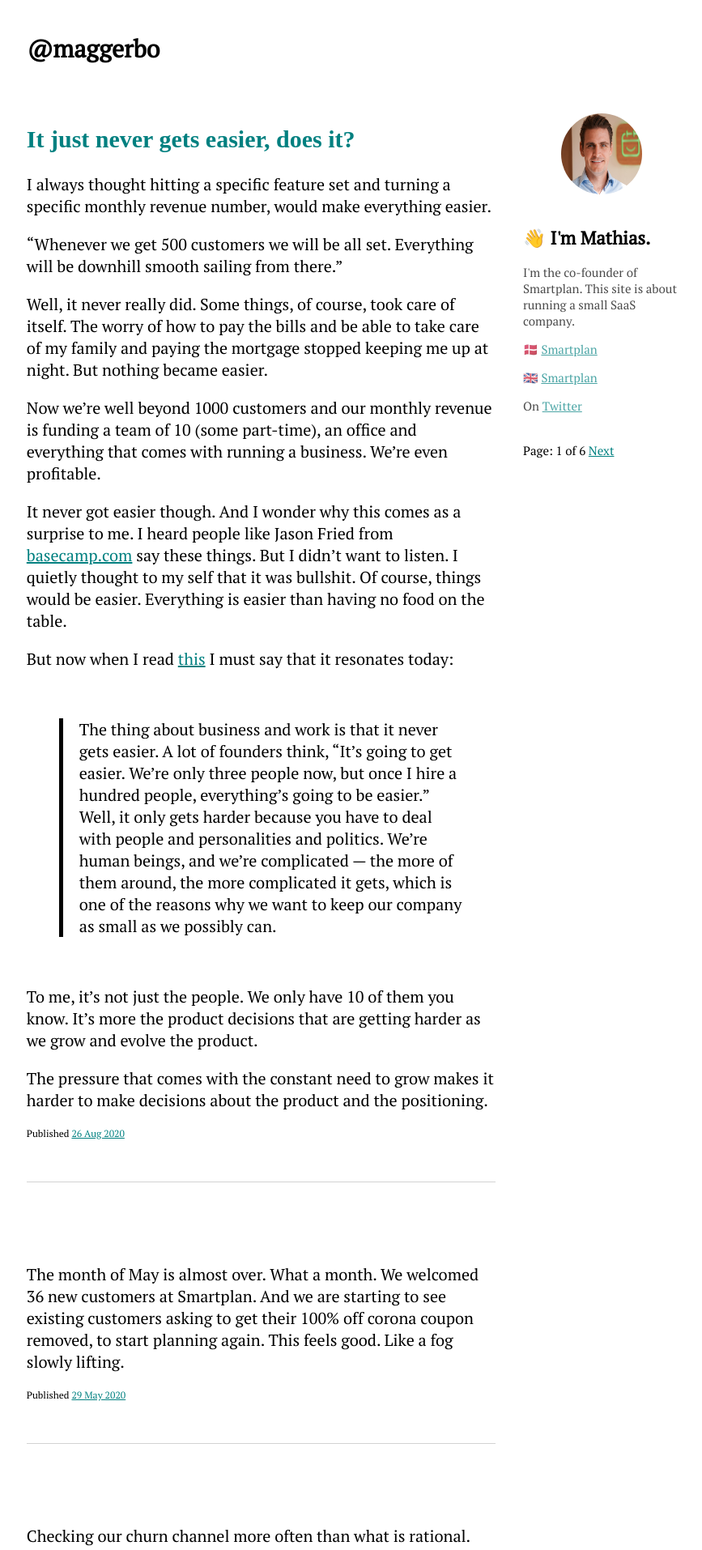
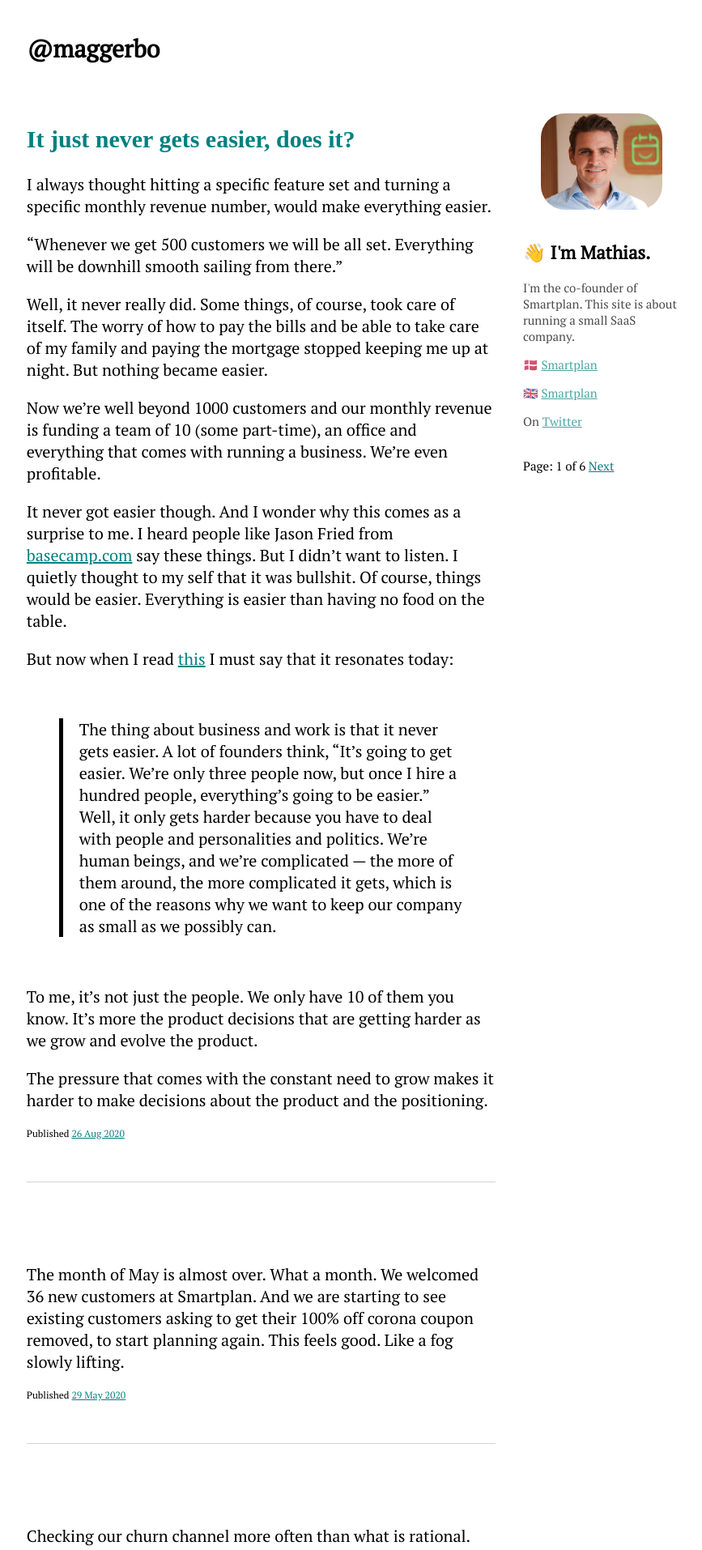
Before and after one commit to mathiasaggerbo/mathiasaggerbo.github.io, a Jekyll site: the page built from index.html, in a window 1280 px wide. Shown: the top 1914 px of the page at 81% size, without its empty margins (204-1071 px from the left). Built offline with Jekyll 4.4.1, drawn with Linux system fonts in a browser that asks for light colours; some web fonts are replaced; a script that is not in the unit is left out; the list of posts is cut into pages by our own code.

Commit message:
styling for avatar

```diff
--- a/assets/style.scss
+++ b/assets/style.scss
@@ -109,11 +109,10 @@
     margin-left: 25px;
 }
 .right section img{
-    width: 100px;
-    height: 100px;
-    border-radius: 50px;
-	-webkit-border-radius: 50px;
-	-moz-border-radius: 50px;
+    width: 150px;
+    border-radius: 30px;
+	-webkit-border-radius: 30px;
+	-moz-border-radius: 30px;
 }
 .wrapper{
     max-width: 900px;
```
